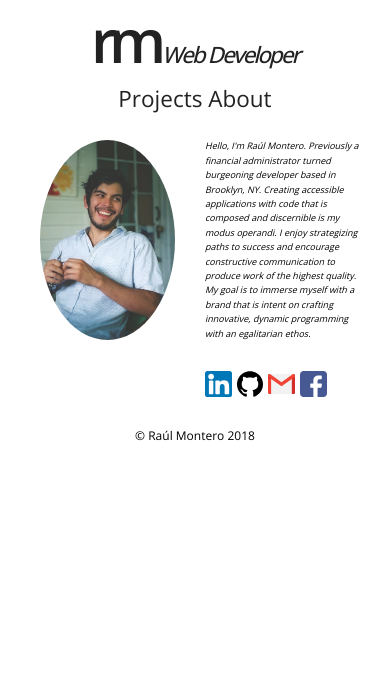
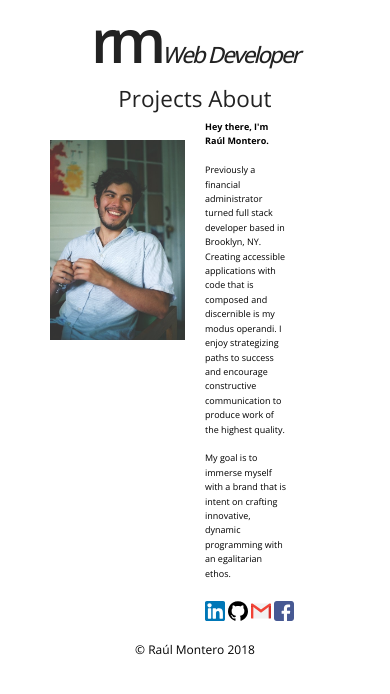
Before and after one commit to brooklynbodega/Portfolio-V2, a React (Create React App) app: page /about in a window 390 px wide. Shown: the top 694 px of the page. Built offline with nearby package versions, Linux system fonts and the light colour scheme.

Commit message:
deployed successfully, added https, re-styling About page

```diff
--- a/src/App.css
+++ b/src/App.css
@@ -396,26 +396,31 @@ font-size: 0.75em;
 }
 
 .photo > img {
-  border-radius: 50%;
+  /* border-radius: 50%; */
   height: 275px;
   width: 200px;
-  /* height: 100%;
-  width: 50%; */
   opacity: 0.8;
 }
 
 #bio {
+  align-items: flex-start;
   display: flex;
   flex-direction: column;
+  height: 270px;
   justify-content: space-evenly;
-  line-height: 1.5em;
-  padding: 10px;
+  line-height: 1.25em;
+  margin-bottom: 10px;
+  /* padding: 10px; */
   text-align: left;
   width: 50%;
 }
 
 #bio-text {
-  font-style: italic;
+  width: 50%;
+}
+
+.tagline {
+  font-weight: 700;
 }
 
 .contact {
@@ -432,7 +437,6 @@ font-size: 0.75em;
   height: 30pt;
   width: 30pt;
   margin-right: 10px;
-  /* border-radius: 50px; */
 }
 
 #social-links img:hover {
@@ -491,6 +495,15 @@ font-size: 0.75em;
   .project-link > a {
     letter-spacing: 2px;
     padding: 6px;
+  }
+
+  #bio {
+    padding: 0px;
+    height: auto;
+  }
+
+  #bio-text {
+    font-size: 0.9em;
   }
 }
 
@@ -561,13 +574,12 @@ font-size: 0.75em;
    }
 
    .photo > img {
-     border-radius: 50%;
+     /* border-radius: 50%; */
      height: 200px;
      width: 135px;
    }
 
   #bio {
-    /* flex-direction: column; */
     line-height: 1.2em;
   }
 
@@ -616,5 +628,11 @@ font-size: 0.75em;
     font-size: 0.75em;
   }
 
+  #social-links img {
+    height: 15pt;
+    width: 15pt;
+    margin-right: 3px;
+  }
+
 }
 /*************END TINY MOBILE*************/
--- a/src/Components/About.js
+++ b/src/Components/About.js
@@ -10,7 +10,15 @@ class About extends Component {
         </div>
         <div id="bio">
          <div id="bio-text">
-          Hello, I'm Raúl Montero. Previously a financial administrator turned burgeoning developer based in Brooklyn, NY. Creating accessible applications with code that is composed and discernible is my modus operandi. I enjoy strategizing paths to success and encourage constructive communication to produce work of the highest quality. My goal is to immerse myself with a brand that is intent on crafting innovative, dynamic programming with an egalitarian ethos.
+          <h3 className="tagline">Hey there, I'm Raúl Montero.</h3>
+          <br></br>
+          <p>
+          Previously a financial administrator turned full stack developer based in Brooklyn, NY. Creating accessible applications with code that is composed and discernible is my modus operandi. I enjoy strategizing paths to success and encourage constructive communication to produce work of the highest quality.
+          </p>
+          <br></br>
+          <p>
+            My goal is to immerse myself with a brand that is intent on crafting innovative, dynamic programming with an egalitarian ethos.
+          </p>
          </div>
           <div className="contact">
             <div id="social-links">
```
